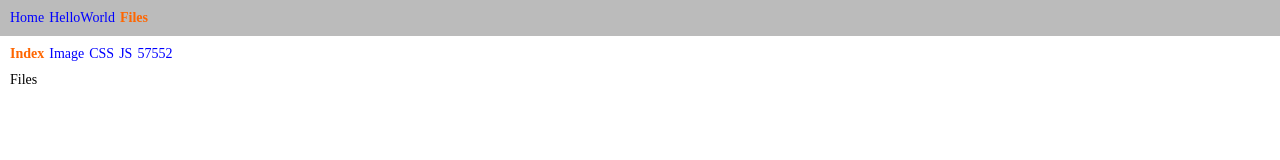
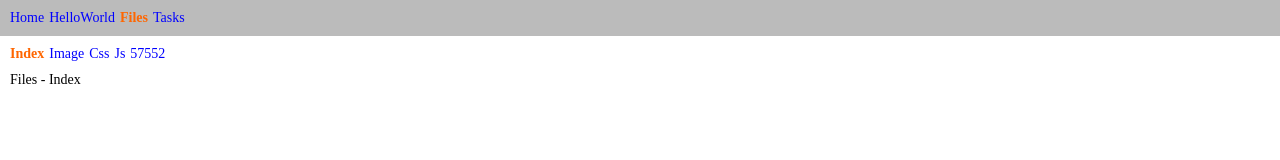
Before and after one commit to talent518/vue-demo, a Vue app in the folder vue-cli/: page /files in a window 1280 px wide. Shown: the top 160 px of the page. Built offline with nearby package versions, Linux system fonts and the light colour scheme; what vue-resource would draw is missing.

Commit message:
从路由数据中获取导航列表。

```diff
--- a/vue-cli/package.json
+++ b/vue-cli/package.json
@@ -12,7 +12,8 @@
   "dependencies": {
     "vue": "^2.5.2",
     "vue-resource": "^1.5.1",
-    "vue-router": "^3.1.3"
+    "vue-router": "^3.1.3",
+    "vuex": "^3.1.2"
   },
   "devDependencies": {
     "autoprefixer": "^7.1.2",
--- a/vue-cli/src/App.vue
+++ b/vue-cli/src/App.vue
@@ -1,9 +1,7 @@
 <template>
 <div id="app">
 	<nav>
-		<router-link to="/">Home</router-link>
-		<router-link to="/hello-world">HelloWorld</router-link>
-		<router-link to="/files">Files</router-link>
+		<router-link v-for="route in $router.options.routes" v-if="route.path !== '*'" :to="route.path">{{route.component.name}}</router-link>
 	</nav>
 	<router-view />
 </div>
@@ -29,6 +27,7 @@ body{margin:0;font-size:14px;}
 #app>nav>a{margin-right:5px;text-decoration:none;color:blue;}
 #app>nav>a:visited{color:#33c;}
 #app>nav>a:hover{color:#F20;}
-#app>nav>a.router-link-exact-active{font-weight:bold;color:#F60;}
+#app>nav>a.router-link-exact-active:first-child,#app>nav>a.router-link-active:not(:first-child){font-weight:bold;}
+#app>nav>a.router-link-exact-active{color:#F60;}
 h1{margin:0;font-size:18px;}
 </style>
--- a/vue-cli/src/components/Files.vue
+++ b/vue-cli/src/components/Files.vue
@@ -1,11 +1,9 @@
 <template>
 	<div class="m-files">
-		<nav pre="false">
-			<router-link to="/files">Index</router-link>
-			<router-link to="/files/image">Image</router-link>
-			<router-link to="/files/css">CSS</router-link>
-			<router-link to="/files/js">JS</router-link>
-			<router-link :to="filesId">{{fid}}</router-link>
+		<nav>
+			<router-link to="/files">{{home}}</router-link>
+			<router-link v-for="(name,path) in fileRoutes" :to="'/files/'+path">{{name}}</router-link>
+			<router-link v-if="isFilesId" :to="filesId">{{fid}}</router-link>
 		</nav>
 		<span>Files</span>
 		<router-view @randInt="randInt($event)"></router-view>
@@ -13,11 +11,27 @@
 </template>
 
 <script>
+import fileRoutes from '@/router/files';
+
 export default {
 	name: 'Files',
 	data() {
+		let routes = {};
+		fileRoutes.forEach(function(v,k){
+			routes[v.path] = v.component.name.replace(/^Files/,'');
+		});
+
+		let isFilesId = ':id' in routes;
+		delete routes[':id'];
+
+		let home = routes[''];
+		delete routes[''];
+
 		return {
-			fid: parseInt(Math.random()*100000)
+			fid: parseInt(Math.random()*100000),
+			fileRoutes: routes,
+			isFilesId,
+			home
 		};
 	},
 	methods: {
@@ -29,6 +43,10 @@ export default {
 		filesId: function() {
 			return '/files/' + this.fid;
 		}
+	},
+	updated: function() {
+		console.log('Files - updated');
+		console.log(this.$parent);
 	}
 }
 </script>
--- /dev/null
+++ b/vue-cli/src/components/FilesIndex.vue
@@ -0,0 +1,12 @@
+<template>
+	<span class="m-files-index"> - Index</span>
+</template>
+
+<script>
+export default {
+	name: 'FilesIndex',
+	data() {
+		return {};
+	}
+}
+</script>
--- a/vue-cli/src/components/Home.vue
+++ b/vue-cli/src/components/Home.vue
@@ -13,7 +13,7 @@ import Footer from './Footer';
 import Users from './Users';
 
 export default {
-	name: 'App',
+	name: 'Home',
 	data() {
 		return {
 			title: '',
--- /dev/null
+++ b/vue-cli/src/components/Tasks.vue
@@ -0,0 +1,23 @@
+<template>
+	<div class="m-tasks">
+		Tasks
+	</div>
+</template>
+
+<script>
+import store from '@/stores/tasks';
+
+export default {
+	name: 'Tasks',
+	store,
+	data() {
+		return {
+
+		};
+	}
+}
+</script>
+
+<style>
+.m-tasks {}
+</style>
--- a/vue-cli/src/router/files.js
+++ b/vue-cli/src/router/files.js
@@ -1,9 +1,11 @@
+import FilesIndex from '@/components/FilesIndex';
 import FilesImage from '@/components/FilesImage';
 import FilesCss from '@/components/FilesCss';
 import FilesJs from '@/components/FilesJs';
 import FilesId from '@/components/FilesId';
 
 export default [
+	{path:'', component:FilesIndex},
 	{path:'image', component:FilesImage},
 	{path:'css', component:FilesCss},
 	{path:'js', component:FilesJs},
--- a/vue-cli/src/router/index.js
+++ b/vue-cli/src/router/index.js
@@ -7,12 +7,14 @@ import Home from '@/components/Home';
 import HelloWorld from '@/components/HelloWorld';
 import Files from '@/components/Files';
 import fileRoutes from './files';
+import Tasks from '@/components/Tasks';
 
 export default new VueRouter({
 	routes: [
 		{path:'/', component:Home},
 		{path:'/hello-world', component:HelloWorld},
 		{path:'/files', component:Files,children:fileRoutes},
+		{path:'/tasks', component:Tasks},
 		{path:'*', component:{template:'<h1 style="padding:10px;color:red;">404 - Not Found</h1>'}}
 	],
 	mode: "history"
--- /dev/null
+++ b/vue-cli/src/stores/tasks.js
@@ -0,0 +1,15 @@
+import Vuex from 'vuex'
+import Vue from 'vue'
+
+Vue.use(Vuex);
+
+export default new Vuex.Store({
+	state: {
+		count: 0
+	},
+	mutations: {
+		increment (state) {
+			state.count++
+		}
+	}
+});
```
Also changed, not shown: 1 other file (tests, documents, lock files or other folders).
